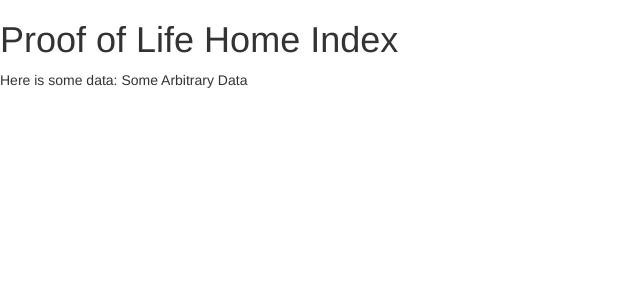
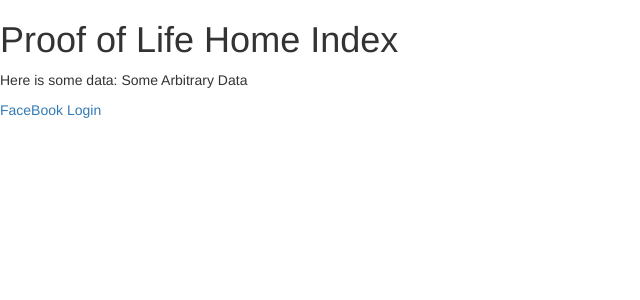
Before and after one commit to masterminds-kenya/social_network, a Flask app: page / in a window 1280 px wide. Shown: the part 60-360 px from the top of the page, without its empty margins (0-640 px from the left). Run offline with Flask 2, Linux system fonts and the light colour scheme; some libraries are stand-ins or nearby versions.

Commit message:
Update readme

```diff
--- a/application/templates/index.html
+++ b/application/templates/index.html
@@ -6,4 +6,5 @@
 {% block content %}
 <h1>Proof of Life Home Index</h1>
 <p>Here is some data: {{ data }} </p>
+<a href="{{ url_for('login') }}">FaceBook Login</a>
 {% endblock %}
```
Also changed, not shown: README.md.
